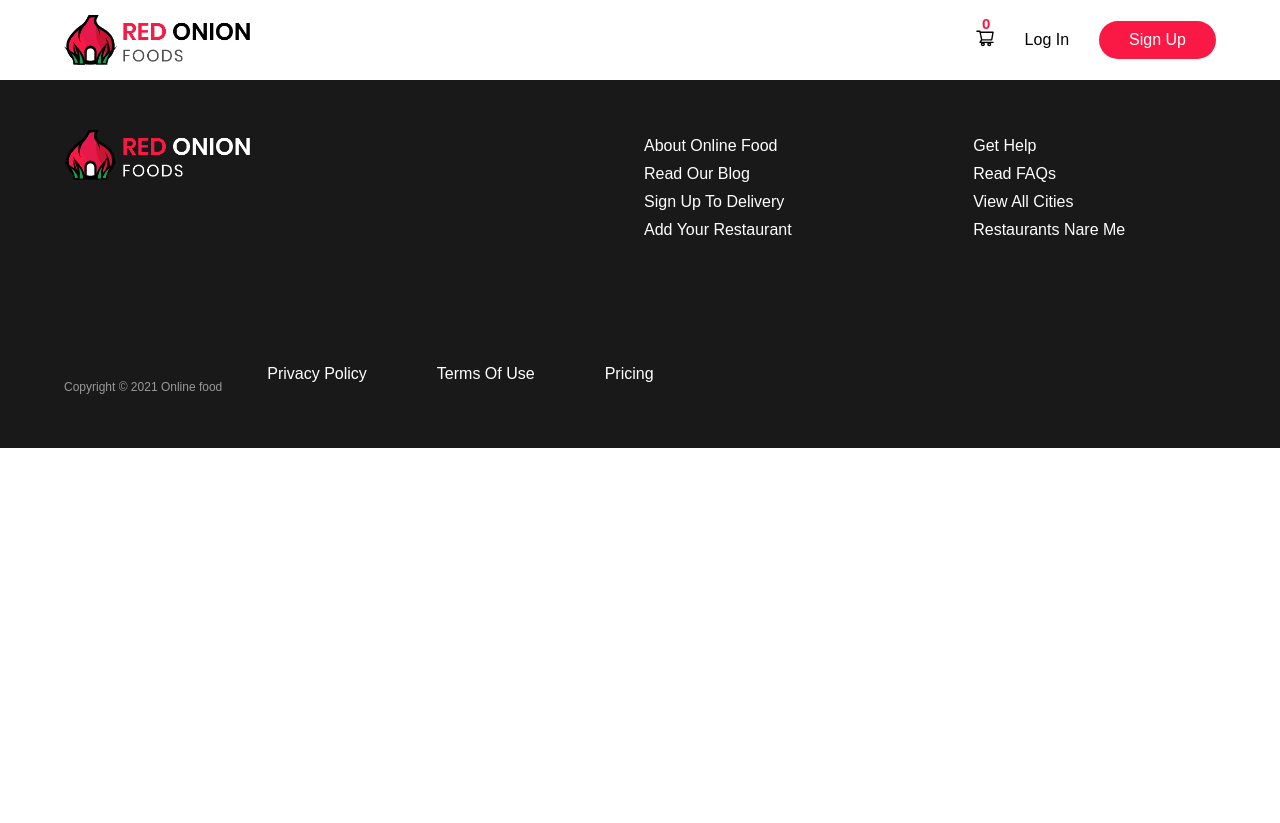
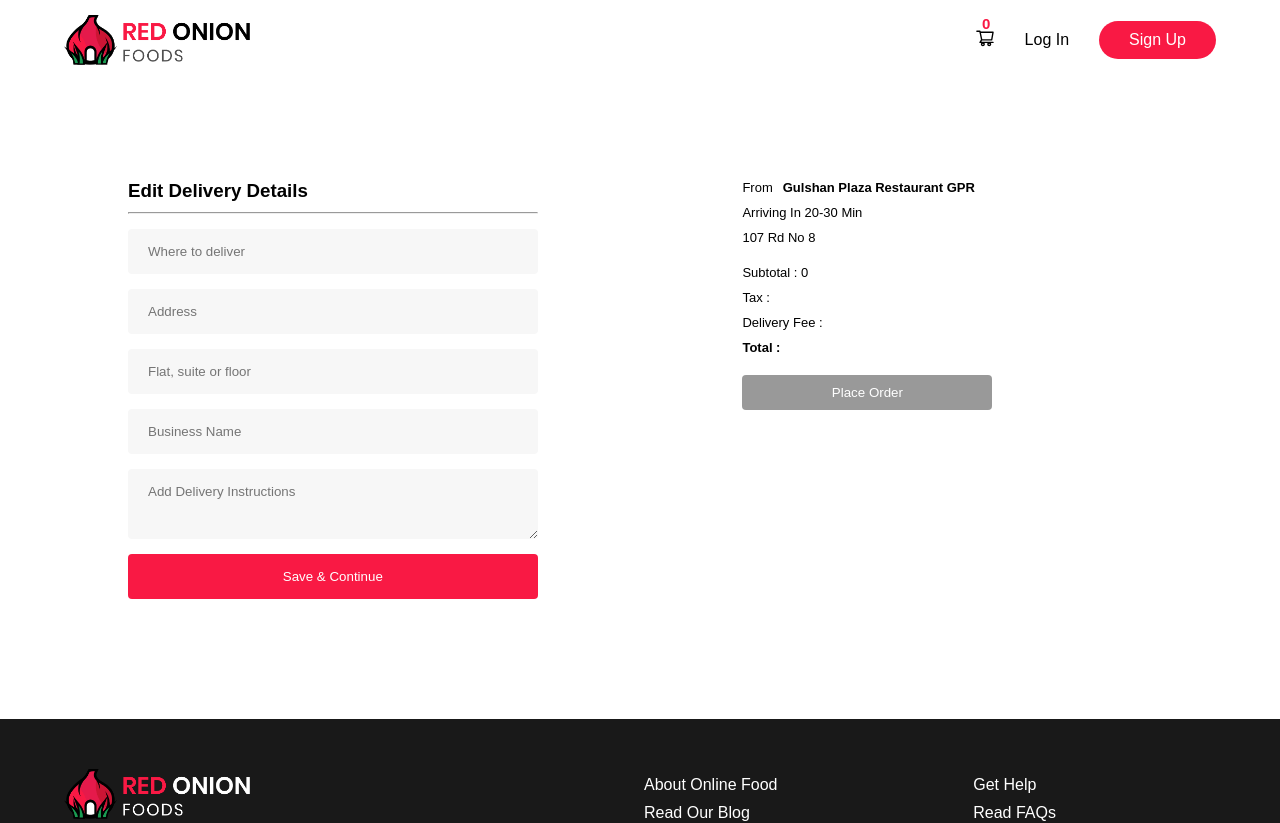
Before and after one commit to mdhshawon69/Mark-3-Red-Onion-Project, a React (Create React App) app: page /cart in a window 1280 px wide. Shown: the top 823 px of the page. Before the commit the page ends 800 px from the top, so only its background shows below. Built offline with nearby package versions, Linux system fonts and the light colour scheme.

Commit message:
Ninth commit

```diff
--- a/src/App.css
+++ b/src/App.css
@@ -1,3 +1,7 @@
+* {
+  box-sizing: border-box;
+}
+
 .App {
   text-align: center;
 }
@@ -32,7 +36,13 @@
   from {
     transform: rotate(0deg);
   }
+
   to {
     transform: rotate(360deg);
   }
 }
+
+::-webkit-scrollbar-thumb {
+  border-radius: 6px;
+  background-color: #f91944;
+}
--- a/src/App.js
+++ b/src/App.js
@@ -1,4 +1,3 @@
-import './App.css';
 import Homepage from './components/Homepage/Homepage';
 import Navigation from './components/Navigation/Navigation';
 import GlobalStyles from './components/GlobalStyles';
@@ -7,6 +6,8 @@ import Footer from './components/Footer/Footer';
 import FoodDetails from './components/FoodDetails/FoodDetails';
 import SignUp from './components/SignUp/SignUp';
 import LogIn from './components/LogIn/LogIn';
+import './App.css';
+import Cart from './components/Cart/Cart';
 
 function App() {
   return (
@@ -26,6 +27,9 @@ function App() {
         <Route path='/signup'>
           <SignUp />
         </Route>
+        <Route path='/cart'>
+          <Cart />
+        </Route>
       </Switch>
       <Footer />
     </Router>
--- /dev/null
+++ b/src/components/Cart/Cart.elements.js
@@ -0,0 +1,107 @@
+import styled from 'styled-components';
+
+export const DeliveryTitle = styled.h3`
+  text-transform: capitalize;
+  margin-bottom: 10px;
+`;
+
+export const CartContainer = styled.div`
+  width: 80%;
+  margin: auto;
+  display: flex;
+  justify-content: space-between;
+  padding: 100px 0 120px;
+
+  @media screen and (max-width: 768px) {
+    flex-direction: column-reverse;
+  }
+`;
+
+export const DeliveryForm = styled.div`
+  width: 40%;
+
+  @media screen and (max-width: 768px) {
+    width: 100%;
+    margin-top: 50px;
+  }
+`;
+
+export const Form = styled.form`
+  width: 100%;
+  display: flex;
+  flex-direction: column;
+  margin: auto;
+
+  @media screen and (max-width: 768px) {
+    margin: auto;
+  }
+`;
+
+export const DeliveryInput = styled.input`
+  padding: 15px 20px;
+  border: none;
+  border-radius: 4px;
+  background-color: #f7f7f7;
+  margin-top: 15px;
+`;
+
+export const DeliveryTextArea = styled.textarea`
+  padding: 15px 20px 25px;
+  border: none;
+  border-radius: 4px;
+  background-color: #f7f7f7;
+  color: #fff;
+  margin-top: 15px;
+`;
+
+export const DeliverySubmit = styled.input`
+  padding: 15px 20px;
+  border: none;
+  border-radius: 4px;
+  background-color: #f91944;
+  color: #fff;
+  margin-top: 15px;
+  cursor: pointer;
+`;
+
+export const MainText = styled.h6`
+  text-transform: capitalize;
+  font-size: 13px;
+  margin-left: ${({ mar }) => (mar ? '0' : '10px')};
+`;
+
+export const SubText = styled.p`
+  font-size: 13px;
+  margin-bottom: 10px;
+  text-transform: capitalize;
+`;
+
+export const OrderPlaceBtn = styled.button`
+  padding: 10px 20px;
+  border: none;
+  border-radius: 4px;
+  background-color: ${({ cart }) => (cart.length ? '#f91944' : '#999')};
+  width: 250px;
+  margin-top: 20px;
+  color: #fff;
+  cursor: pointer;
+`;
+
+export const DeliveryDetails = styled.div`
+  width: 40%;
+
+  @media screen and (max-width: 768px) {
+    width: 100%;
+  }
+`;
+
+export const CommonContainer = styled.div`
+  display: flex;
+`;
+
+export const CartFoodItems = styled.div`
+  width: 350px;
+  height: ${({ cart }) => (cart.length >= 5 ? '405px' : 'auto')};
+  overflow-x: ${({ cart }) => (cart.length >= 5 ? 'scroll' : null)};
+  margin-bottom: 20px;
+`;
--- /dev/null
+++ b/src/components/Cart/Cart.jsx
@@ -0,0 +1,67 @@
+import React from 'react';
+import { connect } from 'react-redux';
+import CartItems from '../CartItems/CartItems';
+import {
+  CartContainer,
+  DeliveryForm,
+  Form,
+  DeliveryInput,
+  DeliverySubmit,
+  DeliveryTextArea,
+  DeliveryTitle,
+  DeliveryDetails,
+  SubText,
+  CommonContainer,
+  CartFoodItems,
+  MainText,
+  OrderPlaceBtn,
+} from './Cart.elements';
+
+const Cart = (props) => {
+  const { cart } = props;
+
+  return (
+    <CartContainer>
+      <DeliveryForm>
+        <DeliveryTitle>edit delivery details</DeliveryTitle>
+        <hr />
+        <Form>
+          <DeliveryInput type='text' placeholder='Where to deliver' />
+          <DeliveryInput type='text' placeholder='Address' />
+          <DeliveryInput type='text' placeholder='Flat, suite or floor' />
+          <DeliveryInput type='text' placeholder='Business Name' />
+          <DeliveryTextArea placeholder='Add Delivery Instructions' />
+          <DeliverySubmit type='submit' value='Save & Continue' />
+        </Form>
+      </DeliveryForm>
+      <DeliveryDetails>
+        <CommonContainer>
+          <SubText>From</SubText>
+          <MainText>gulshan plaza restaurant GPR</MainText>
+        </CommonContainer>
+        <SubText>arriving in 20-30 min</SubText>
+        <SubText>107 Rd No 8</SubText>
+        <CartFoodItems cart={cart}>
+          {cart.map((item) => (
+            <CartItems item={item} />
+          ))}
+        </CartFoodItems>
+        <SubText>Subtotal : {cart.length}</SubText>
+        <SubText>Tax :</SubText>
+        <SubText>Delivery Fee :</SubText>
+        <MainText mar={true}>Total :</MainText>
+        <OrderPlaceBtn cart={cart}>Place Order</OrderPlaceBtn>
+      </DeliveryDetails>
+    </CartContainer>
+  );
+};
+
+const mapStateToProps = (state) => {
+  return {
+    cart: state.cart,
+  };
+};
+
+const mapDispatchToProps = {};
+
+export default connect(mapStateToProps, mapDispatchToProps)(Cart);
--- /dev/null
+++ b/src/components/CartItems/CartItems.elements.js
@@ -0,0 +1,68 @@
+import styled from 'styled-components';
+
+export const CartItem = styled.div`
+  width: 300px;
+  height: 80px;
+  background-color: #f7f7f7;
+  border-radius: 4px;
+  padding: 15px;
+  display: flex;
+  justify-content: space-between;
+  align-items: center;
+  margin: 15px 0;
+`;
+
+export const CartItemImage = styled.img`
+  width: 60px;
+  height: auto;
+`;
+
+export const CartItemDetails = styled.div`
+  display: flex;
+  justify-content: center;
+  flex-direction: column;
+  width: 170px;
+  margin-left: 15px;
+`;
+
+export const CartItemTitle = styled.p`
+  font-size: 12px;
+  font-weight: bold;
+`;
+
+export const CartItemPrice = styled.h3`
+  color: #f91944;
+  margin: 5px 0;
+`;
+export const CartItemDeliveryText = styled.p`
+  font-size: 8px;
+  font-weight: bold;
+`;
+
+export const PricingCounter = styled.div`
+  display: flex;
+  justify-content: center;
+  align-items: center;
+`;
+
+export const Decreaser = styled.span`
+  color: #999;
+  font-size: 20px;
+  margin-bottom: 3px;
+  cursor: pointer;
+`;
+
+export const ShownNumber = styled.span`
+  color: #090909;
+  height: 10px;
+  width: 20px;
+  text-align: center;
+  font-size: 15px;
+  margin-bottom: 8px;
+`;
+
+export const Increaser = styled.span`
+  color: #f91944;
+  font-size: 15px;
+  cursor: pointer;
+`;
--- /dev/null
+++ b/src/components/CartItems/CartItems.jsx
@@ -0,0 +1,34 @@
+import React from 'react';
+import {
+  CartItemDetails,
+  CartItem,
+  CartItemImage,
+  CartItemTitle,
+  CartItemPrice,
+  CartItemDeliveryText,
+  PricingCounter,
+  Increaser,
+  ShownNumber,
+  Decreaser,
+} from './CartItems.elements';
+
+const CartItems = ({ item }) => {
+  const { title, image, price } = item;
+  return (
+    <CartItem>
+      <CartItemImage src={image} alt={title} />
+      <CartItemDetails>
+        <CartItemTitle>{title}</CartItemTitle>
+        <CartItemPrice>${price}</CartItemPrice>
+        <CartItemDeliveryText>Free delivery</CartItemDeliveryText>
+      </CartItemDetails>
+      <PricingCounter>
+        <Decreaser>-</Decreaser>
+        <ShownNumber>0</ShownNumber>
+        <Increaser>+</Increaser>
+      </PricingCounter>
+    </CartItem>
+  );
+};
+
+export default CartItems;
--- a/src/components/FoodContainer/FoodContainer.jsx
+++ b/src/components/FoodContainer/FoodContainer.jsx
@@ -42,9 +42,7 @@ const FoodContainer = (props) => {
         {selectedFoods.map((food) => (
           <FoodCard key={food.id} food={food} />
         ))}
-        <CheckOutBtn cart={cart} onClick={handleClick}>
-          Checkout your food
-        </CheckOutBtn>
+        <CheckOutBtn cart={cart}>Checkout your food</CheckOutBtn>
       </FoodItemsContainer>
     </div>
   );
--- a/src/components/HeroSection/HeroSection.elements.js
+++ b/src/components/HeroSection/HeroSection.elements.js
@@ -19,6 +19,11 @@ export const MiddleSection = styled.div`
   top: 55%;
   left: 50%;
   transform: translate(-50%, -50%);
+
+  @media screen and (max-width: 768px) {
+    width: 80%;
+    margin: auto;
+  }
 `;
 
 export const SearchForm = styled.form`
@@ -35,8 +40,8 @@ export const SearchSection = styled.input`
   margin-top: 30px;
   outline: none;
 
-  @media screen and (max-width: 768px) {
-    width: 60%;
+  @media screen and (max-width: 400px) {
+    width: 70%;
     margin: auto;
   }
 `;
@@ -52,12 +57,6 @@ export const SearchButton = styled.button`
   cursor: pointer;
   margin-left: -50px;
 
-  /* @media screen and (max-width: 768px) {
-    width: 40%;
-    margin-top: 0;
-    margin-left: -50px;
-  } */
-
   @media screen and (max-width: 400px) {
     width: 40%;
     margin-top: 0;
```
